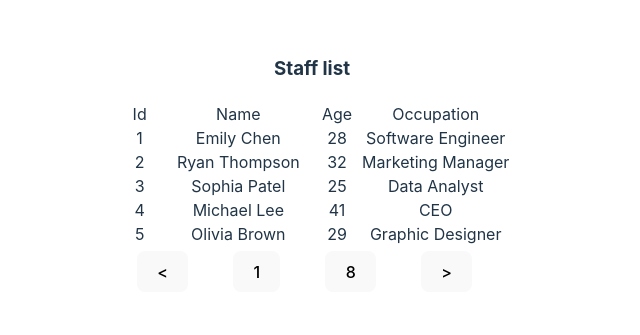
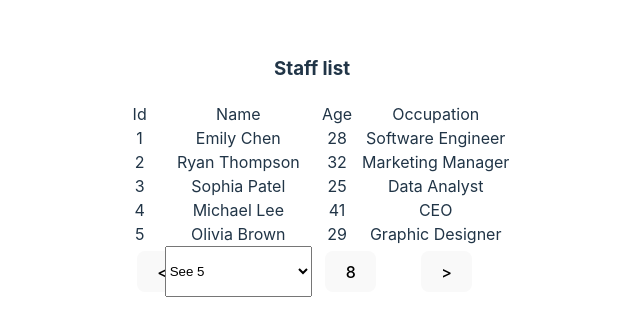
Before and after one commit to glocker/sandbox, a React (Vite) app: page / in a window 1280 px wide. Shown: the part 233-568 px from the top of the page, without its empty margins (328-968 px from the left). Built offline with nearby package versions, Linux system fonts and the light colour scheme.

Commit message:
Add selector

```diff
--- a/src/GridPagination/Grid.jsx
+++ b/src/GridPagination/Grid.jsx
@@ -3,18 +3,20 @@ import users from './users.json';
 import './style.css';
 import Paginator from './Paginator';
 
-const USERS_PER_PAGE = 5;
-const TOTAL_PAGES = Math.ceil(users.length / USERS_PER_PAGE);
+const USERS_PER_PAGE = [5, 10, 15];
 
 export default function Grid() {
 
     const [page, setPage] = useState(1);
+    const [usersPerPage, setUsers] = useState(5);
+
+    const TOTAL_PAGES = Math.ceil(users.length / usersPerPage);
 
     // Get short users list
     function getSlicedList() {
 
-        const start = (page - 1) * USERS_PER_PAGE;
-        const end = start + USERS_PER_PAGE;
+        const start = (page - 1) * usersPerPage;
+        const end = start + usersPerPage;
 
         return users.slice(start, end);
     }
@@ -63,6 +65,11 @@ export default function Grid() {
                     disabled={page === 1 || page === TOTAL_PAGES}
                     totalPages={TOTAL_PAGES}
                 />
+                <select>
+                    {USERS_PER_PAGE.map((qty) => {
+                        return (<option key={qty} value={qty}>See {qty}</option>);
+                    })}
+                </select>
             </div>
         </>
     )
```
